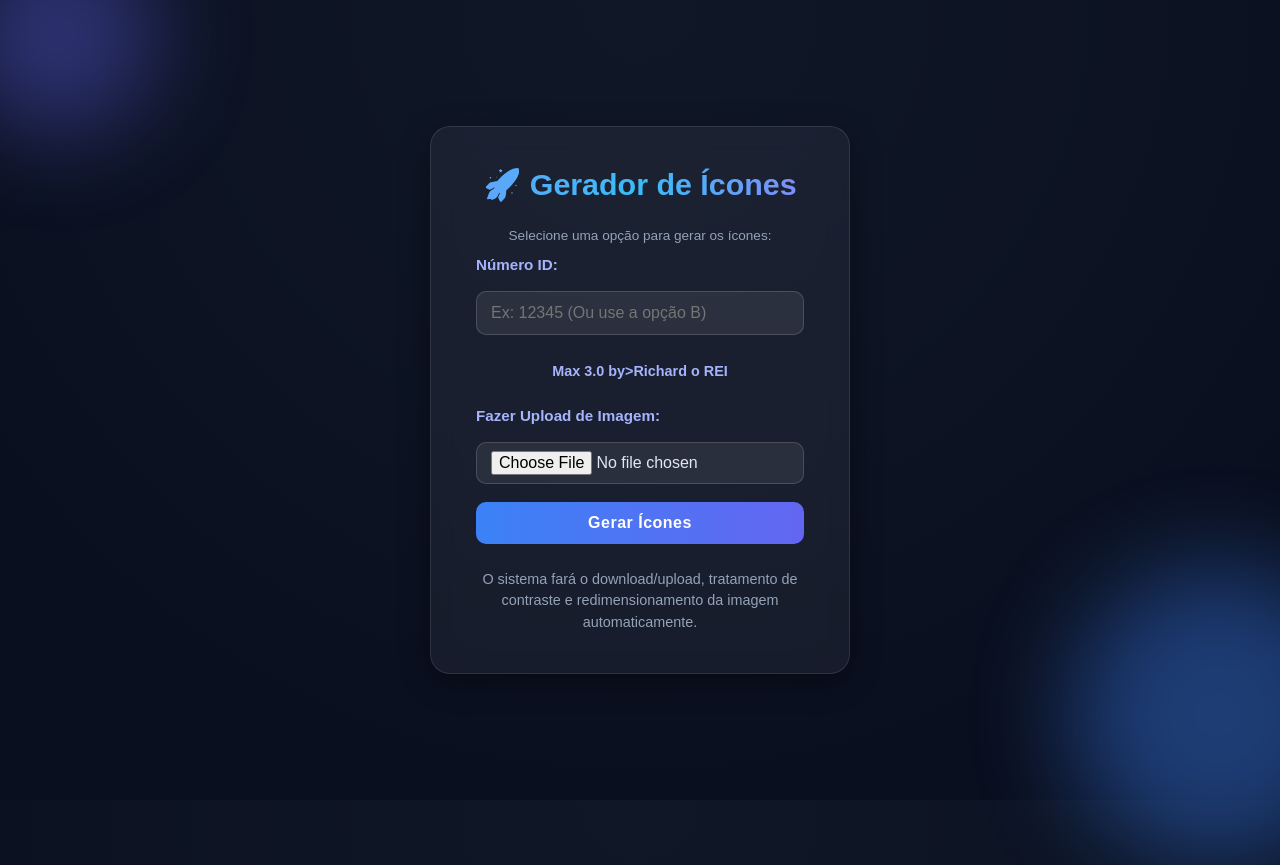
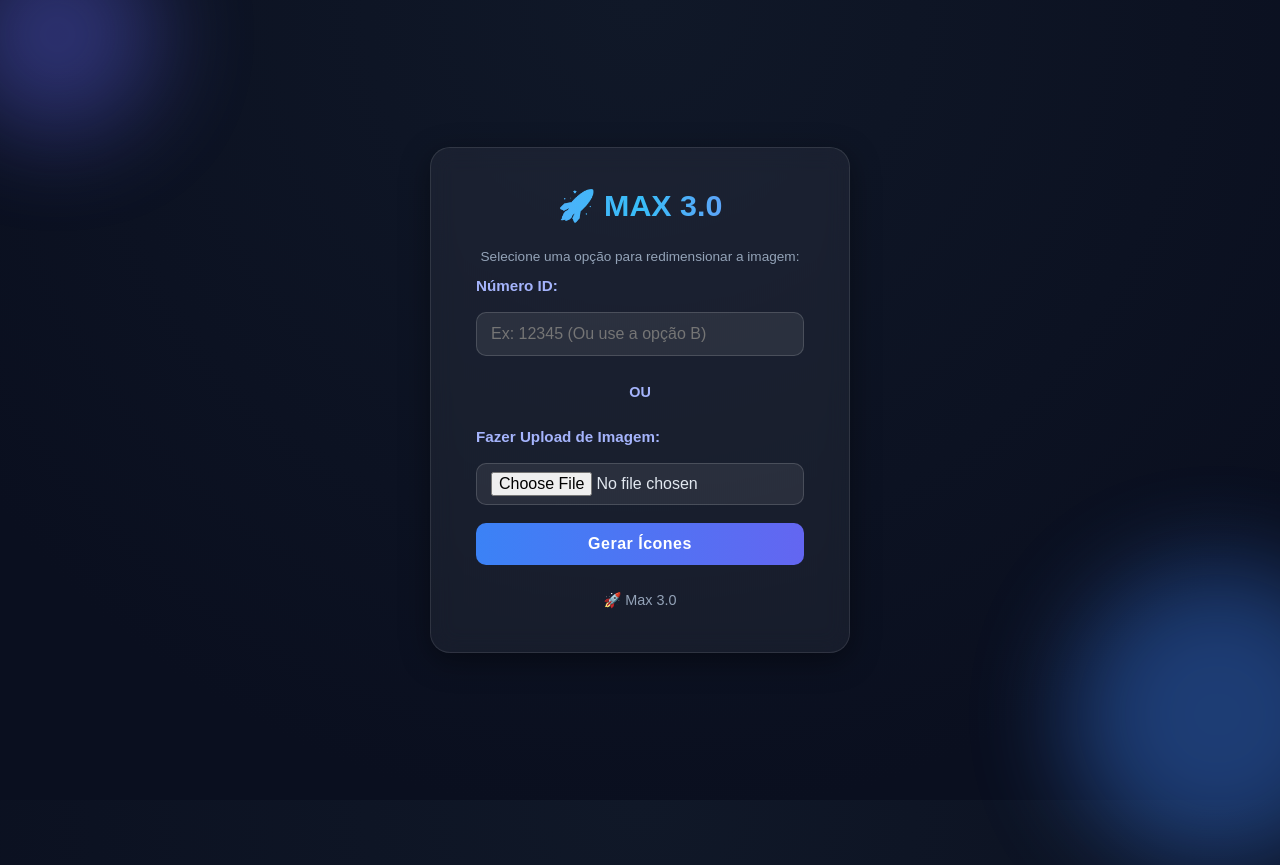
Before and after one commit to richardmaxcast-bit/flask-icon-generator, a Flask app: page / in a window 1280 px wide; the page is wider, and only the part inside the window is pictured. Run offline with Flask 3, Linux system fonts and the light colour scheme.

Commit message:
Atualizando textos!

```diff
--- a/templates/index.html
+++ b/templates/index.html
@@ -2,7 +2,7 @@
 <html lang="pt-br">
 <head>
     <meta charset="UTF-8">
-    <title>Gerador de Ícones</title>
+    <title>MAX 3.0</title>
     <style>
         /* ===== RESET ===== */
         * {
@@ -181,7 +181,7 @@
     <div class="circle"></div>
 
     <div class="container">
-        <h1>🚀 Gerador de Ícones</h1>
+        <h1>🚀 MAX 3.0</h1>
 
         {% if error %}
             <div class="error">{{ error }}</div>
@@ -190,13 +190,13 @@
         <form method="POST" action="{{ url_for('index') }}" enctype="multipart/form-data">
 
             <p style="text-align: center; font-size: 0.85rem; color: #94a3b8; margin-bottom: -5px;">
-                Selecione uma opção para gerar os ícones:
+                Selecione uma opção para redimensionar a imagem:
             </p>
 
             <label for="numberID">Número ID:</label>
             <input type="text" id="numberID" name="numberID" placeholder="Ex: 12345 (Ou use a opção B)" >
 
-            <p class="separator">Max 3.0 by>Richard o REI</p>
+            <p class="separator">OU</p>
 
             <label for="image_file">Fazer Upload de Imagem:</label>
             <input type="file" id="image_file" name="image_file" accept="image/png, image/jpeg">
@@ -205,7 +205,7 @@
         </form>
 
         <p class="note">
-            O sistema fará o download/upload, tratamento de contraste e redimensionamento da imagem automaticamente.
+            🚀 Max 3.0
         </p>
     </div>
 </body>
```
